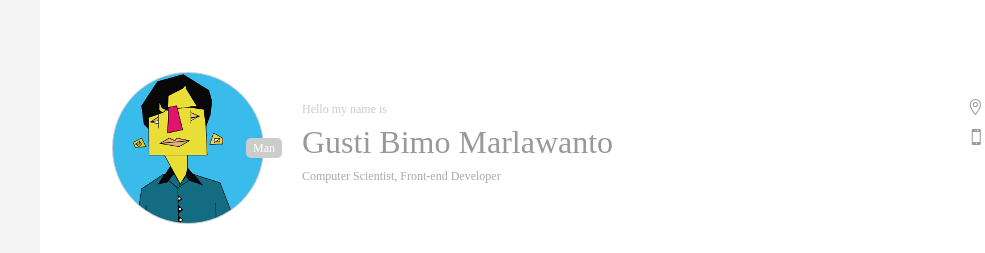
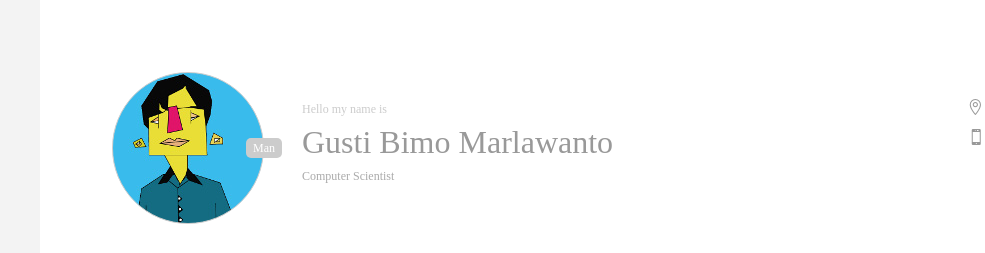
Before and after one commit to Gustibimo/Gustibimo.github.io, a plain HTML site: page cv/index.html in a window 1280 px wide. Shown: the top 253 px of the page, 0-985 px from the left. Drawn offline with Linux system fonts and the light colour scheme.

Commit message:
Update index.html

```diff
--- a/cv/index.html
+++ b/cv/index.html
@@ -84,7 +84,7 @@
                     <div class="base">
                         <p class="desc">Hello my name is</p>
                         <h2>Gusti Bimo Marlawanto</h2>
-                        <p>Computer Scientist, Front-end Developer</p>
+                        <p>Computer Scientist</p>
                         <span>
                             <p><i aria-hidden="true" data-icon="&#xe01d;"></i>Bogor,Indonesia</p>
                             <p><a href="javascript:;" class="tel_me"><i aria-hidden="true" data-icon="&#xe00b;"></i>Contact Me</a></p>
```
